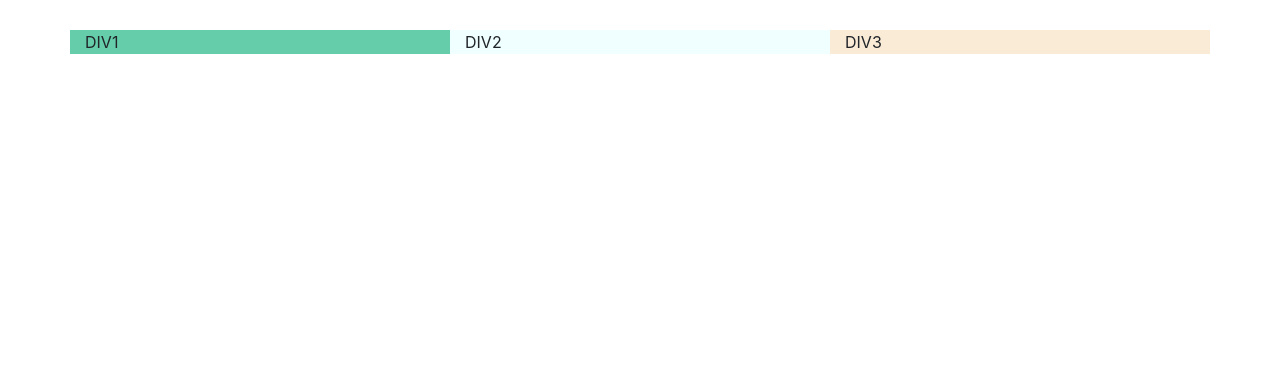
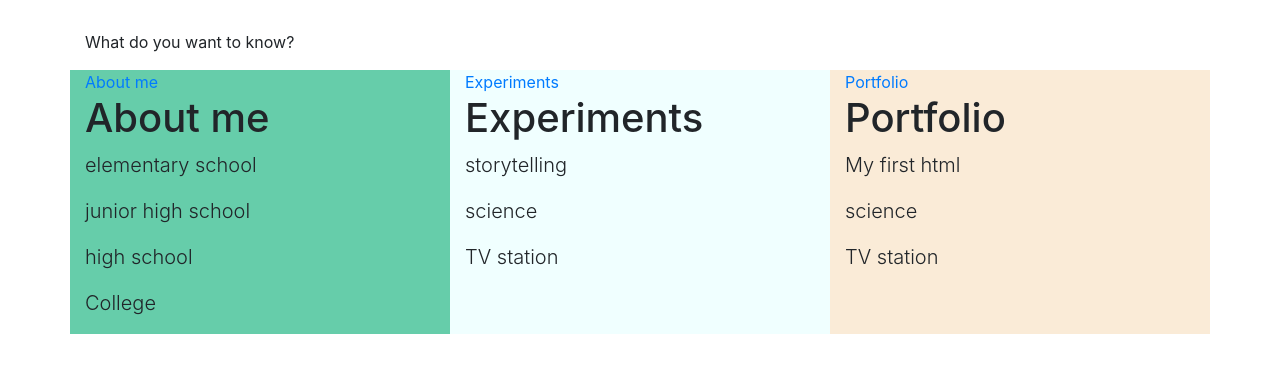
Before and after one commit to r10241213/r10241213.github.io, a plain HTML site: page webtech/bt/bt.html in a window 1280 px wide. Shown: the part 402-774 px from the top of the page. Drawn offline with nearby package versions, Linux system fonts and the light colour scheme.

Commit message:
Update bt.html

```diff
--- a/webtech/bt/bt.html
+++ b/webtech/bt/bt.html
@@ -1,17 +1,20 @@
 <!doctype html>
 <html lang="en">
+
 <head>
     <!-- Required meta tags -->
     <meta charset="utf-8">
     <meta name="viewport" content="width=device-width, initial-scale=1, shrink-to-fit=no">
 
     <!-- Bootstrap CSS -->
-    <link rel="stylesheet" href="https://cdn.jsdelivr.net/npm/bootstrap@4.5.3/dist/css/bootstrap.min.css" integrity="sha384-TX8t27EcRE3e/ihU7zmQxVncDAy5uIKz4rEkgIXeMed4M0jlfIDPvg6uqKI2xXr2" crossorigin="anonymous">
+    <link rel="stylesheet" href="https://cdn.jsdelivr.net/npm/bootstrap@4.5.3/dist/css/bootstrap.min.css"
+        integrity="sha384-TX8t27EcRE3e/ihU7zmQxVncDAy5uIKz4rEkgIXeMed4M0jlfIDPvg6uqKI2xXr2" crossorigin="anonymous">
 
     <link rel="stylesheet" href="css/bt.css">
 
     <title>Bootstrap Example: Web1111</title>
 </head>
+
 <body>
 
     <div class="jumbotron jumbotron-fluid text-center">
@@ -22,14 +25,48 @@
         </div>
 
     </div>
+    <div id="nav">
+        <div class="container">
+            <p>What do you want to know?</p>
+            <div class="row">
+
+                <div class="col-4" style="background-color: mediumaquamarine">
+                    <a href="#About">About me</a>
+                </div>
+                <div class="col-4" style="background-color: azure">
+                    <a href="#Experiments">Experiments</a>
+                </div>
+                <div class="col-4" style="background-color: antiquewhite">
+                    <a href="#Portfolio">Portfolio</a>
+                </div>
+
+            </div>
+        </div>
+    </div>
 
     <!-- col-576, sm-768, md-992, lg-1200-xl -->
 
     <div class="container">
         <div class="row">
-                <div class="col-4" style="background-color: mediumaquamarine">DIV1</div>
-                <div class="col-4" style="background-color: azure"> DIV2 </div>
-                <div class="col-4" style="background-color: antiquewhite"> DIV3 </div>
+            <div id="About" class="col-6 col-md-4" style="background-color: mediumaquamarine">
+                <h1>About me</h1>
+                <p class="lead">elementary school</p>
+                <p class="lead">junior high school</p>
+                <p class="lead">high school</p>
+                <p class="lead">College</p>
+            </div>
+            <div id="Experiments" class="col-6 col-md-4" style="background-color: azure">
+                <h1>Experiments</h1>
+                <p class="lead">storytelling</p>
+                <p class="lead">science</p>
+                <p class="lead">TV station</p>
+            </div>
+            <div id="Portfolio" class="c0l-6 col-md-4" style="background-color: antiquewhite">
+                <h1>Portfolio</h1>
+                <p class="lead">My first html</p>
+                <p class="lead">science</p>
+                <p class="lead">TV station</p>
+            </div>
         </div>
 
     </div>
@@ -38,8 +75,12 @@
     <!-- Optional JavaScript; choose one of the two! -->
 
     <!-- Option 1: jQuery and Bootstrap Bundle (includes Popper) -->
-    <script src="https://code.jquery.com/jquery-3.5.1.slim.min.js" integrity="sha384-DfXdz2htPH0lsSSs5nCTpuj/zy4C+OGpamoFVy38MVBnE+IbbVYUew+OrCXaRkfj" crossorigin="anonymous"></script>
-    <script src="https://cdn.jsdelivr.net/npm/bootstrap@4.5.3/dist/js/bootstrap.bundle.min.js" integrity="sha384-ho+j7jyWK8fNQe+A12Hb8AhRq26LrZ/JpcUGGOn+Y7RsweNrtN/tE3MoK7ZeZDyx" crossorigin="anonymous"></script>
+    <script src="https://code.jquery.com/jquery-3.5.1.slim.min.js"
+        integrity="sha384-DfXdz2htPH0lsSSs5nCTpuj/zy4C+OGpamoFVy38MVBnE+IbbVYUew+OrCXaRkfj" crossorigin="anonymous">
+    </script>
+    <script src="https://cdn.jsdelivr.net/npm/bootstrap@4.5.3/dist/js/bootstrap.bundle.min.js"
+        integrity="sha384-ho+j7jyWK8fNQe+A12Hb8AhRq26LrZ/JpcUGGOn+Y7RsweNrtN/tE3MoK7ZeZDyx" crossorigin="anonymous">
+    </script>
 
     <!-- Option 2: jQuery, Popper.js, and Bootstrap JS
     <script src="https://code.jquery.com/jquery-3.5.1.slim.min.js" integrity="sha384-DfXdz2htPH0lsSSs5nCTpuj/zy4C+OGpamoFVy38MVBnE+IbbVYUew+OrCXaRkfj" crossorigin="anonymous"></script>
@@ -47,7 +88,7 @@
     <script src="https://cdn.jsdelivr.net/npm/bootstrap@4.5.3/dist/js/bootstrap.min.js" integrity="sha384-w1Q4orYjBQndcko6MimVbzY0tgp4pWB4lZ7lr30WKz0vr/aWKhXdBNmNb5D92v7s" crossorigin="anonymous"></script>
     -->
     <script>
-    $(window).on('resize',function(){
+        $(window).on('resize', function () {
             var winw = $(window).width();
             console.log(winw);
             $("#winwidth").html(winw);
@@ -55,4 +96,5 @@
     </script>
 
 </body>
+
 </html>
```
Lines whose indentation alone changed are shown as unchanged.
